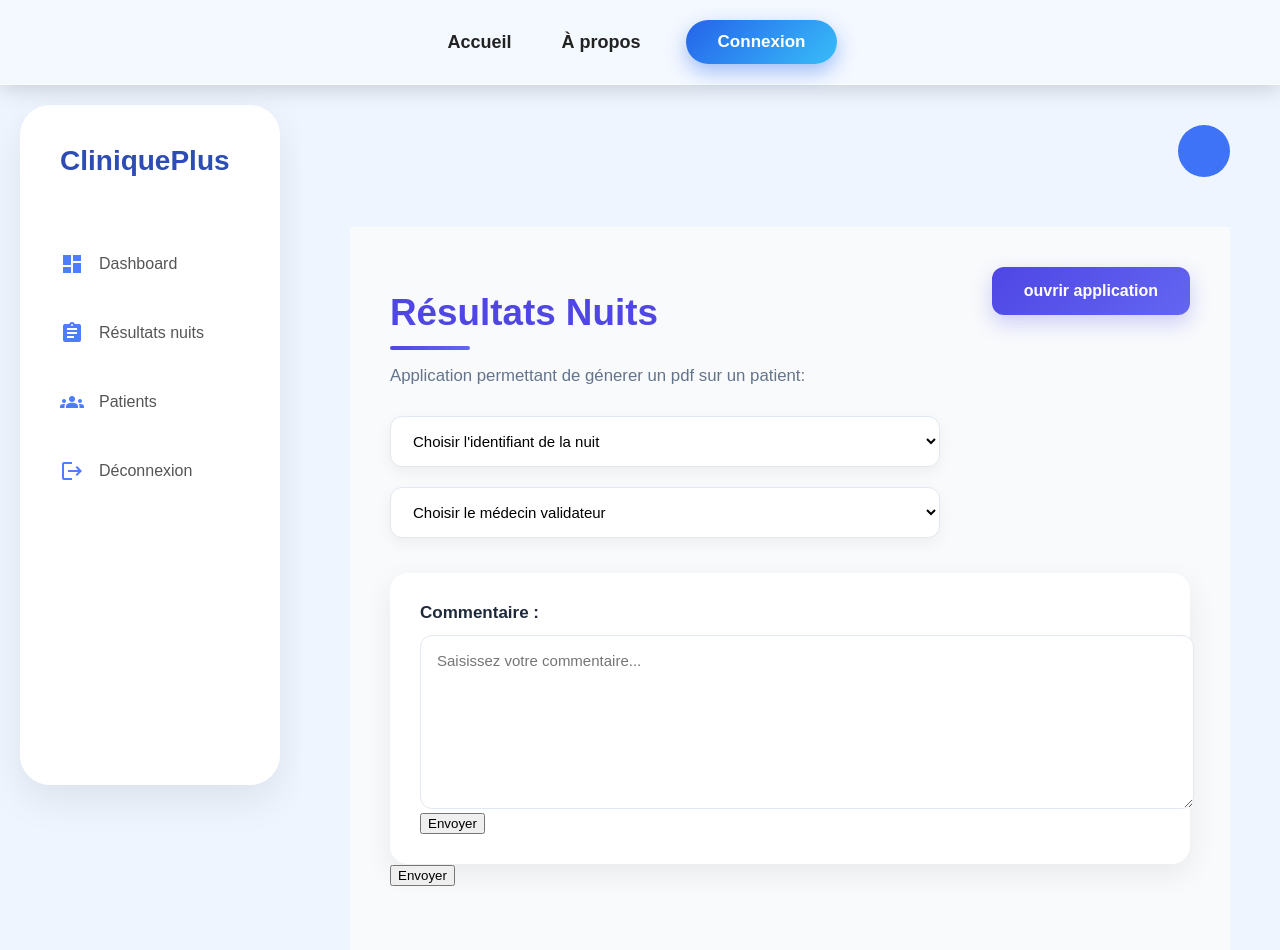
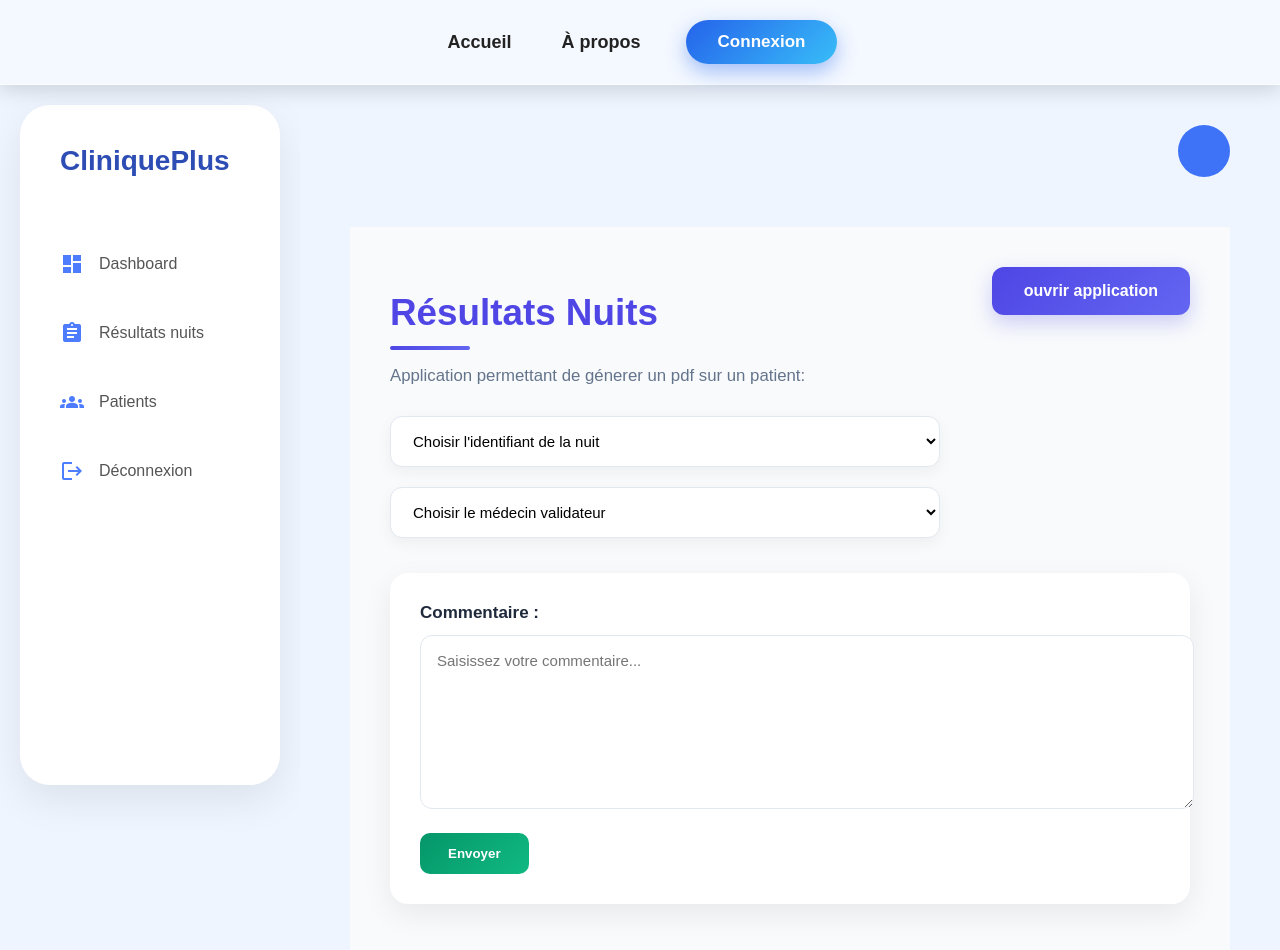
Before and after one commit to emfall2015/clinique_plus_interface_utilisateur, an Angular app: page /layout/resultats-nuits in a window 1280 px wide. Shown: the top 950 px of the page. Built offline with nearby package versions, Linux system fonts and the light colour scheme.

Commit message:
modif dans le html button nvoyer

```diff
--- a/src/app/resultats_nuits/resultats_nuits.html
+++ b/src/app/resultats_nuits/resultats_nuits.html
@@ -36,12 +36,7 @@
     rows="5"
     placeholder="Saisissez votre commentaire...">
   </textarea>
-  <button>Envoyer</button>
-</div>
-
-
-
-
-  <button class="btn-envoyer">
+<button class="btn-envoyer">
     Envoyer
   </button>
+</div>
```
